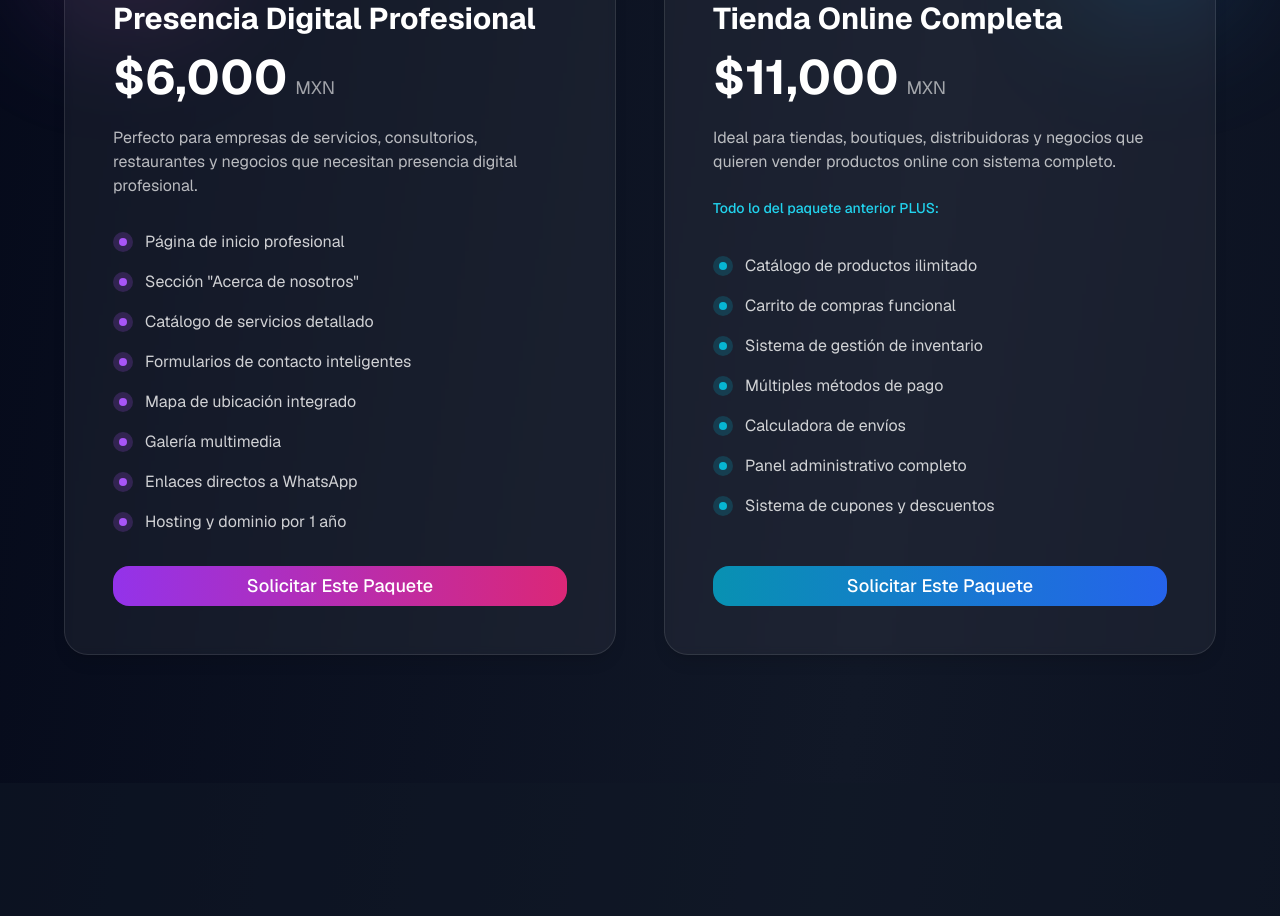
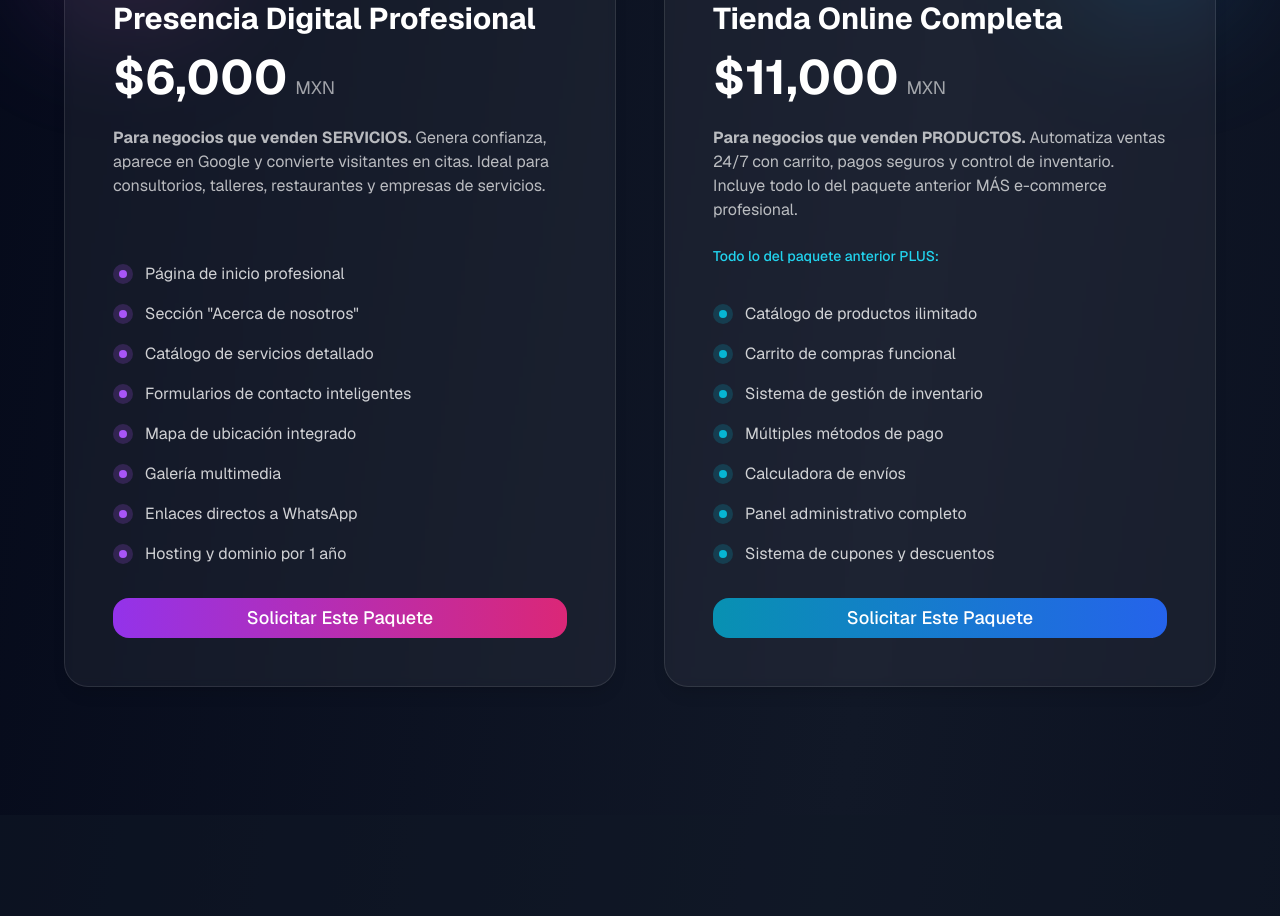
Before and after one commit to state-of-dev/hardcoded, a Next.js app: page / in a window 1280 px wide. Shown: the part 2200-3116 px from the top of the page. Built offline with nearby package versions, Linux system fonts and the light colour scheme.

Commit message:
fix: leyenda hero

```diff
--- a/app/page.tsx
+++ b/app/page.tsx
@@ -585,8 +585,7 @@ export default function LunchBoxLanding() {
                     </div>
 
                     <p className="text-sm sm:text-base text-gray-700 dark:text-white/70 mb-6 sm:mb-8 leading-relaxed flex-1">
-                      Perfecto para empresas de servicios, consultorios, restaurantes y negocios que necesitan presencia
-                      digital profesional.
+                      <strong>Para negocios que venden SERVICIOS.</strong> Genera confianza, aparece en Google y convierte visitantes en citas. Ideal para consultorios, talleres, restaurantes y empresas de servicios.
                     </p>
 
                     <ul className="space-y-3 sm:space-y-4 mb-6 sm:mb-8 flex-1">
@@ -697,8 +696,7 @@ export default function LunchBoxLanding() {
                     </div>
 
                     <p className="text-sm sm:text-base text-gray-700 dark:text-white/70 mb-4 sm:mb-6 leading-relaxed">
-                      Ideal para tiendas, boutiques, distribuidoras y negocios que quieren vender productos online con
-                      sistema completo.
+                      <strong>Para negocios que venden PRODUCTOS.</strong> Automatiza ventas 24/7 con carrito, pagos seguros y control de inventario. Incluye todo lo del paquete anterior MÁS e-commerce profesional.
                     </p>
 
                     <div className="mb-4 sm:mb-6">
```
